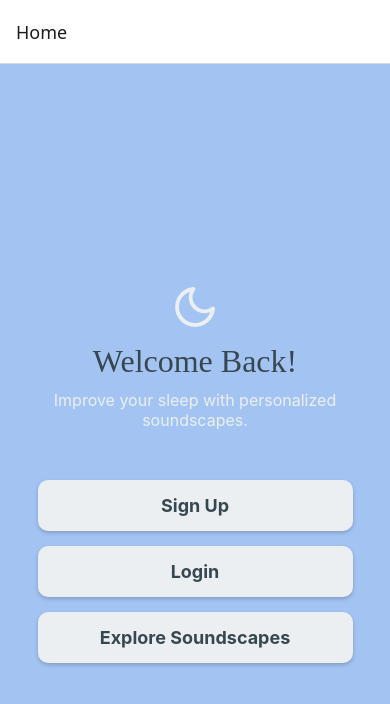
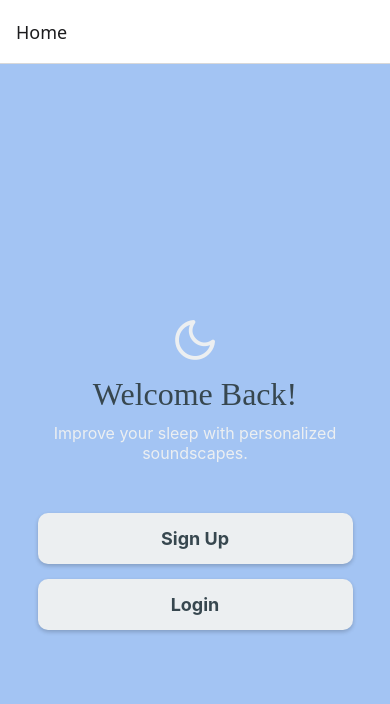
Before and after one commit to TUDublinBlanchBusinessIT/project-JessicaTemian-1, a React Native app: screen / in a window 390 px wide. Shown: the top 704 px of the page. Built offline with nearby package versions, Linux system fonts and the light colour scheme.

Commit message:
got rid of the explore soundscapes button from homepage

```diff
--- a/App.js
+++ b/App.js
@@ -26,13 +26,11 @@ function HomeScreen({ navigation }) {
         <TouchableOpacity style={styles.box} onPress={() => navigation.navigate('Login')}>
           <Text style={styles.boxText}>Login</Text>
         </TouchableOpacity>
-        <TouchableOpacity style={styles.box} onPress={() => navigation.navigate('DreamySleep')}>
-          <Text style={styles.boxText}>Explore Soundscapes</Text>
-        </TouchableOpacity>
       </View>
     </View>
   );
 }
+
 
 // SignUp Screen
 function SignUpScreen({ navigation }) {
```
